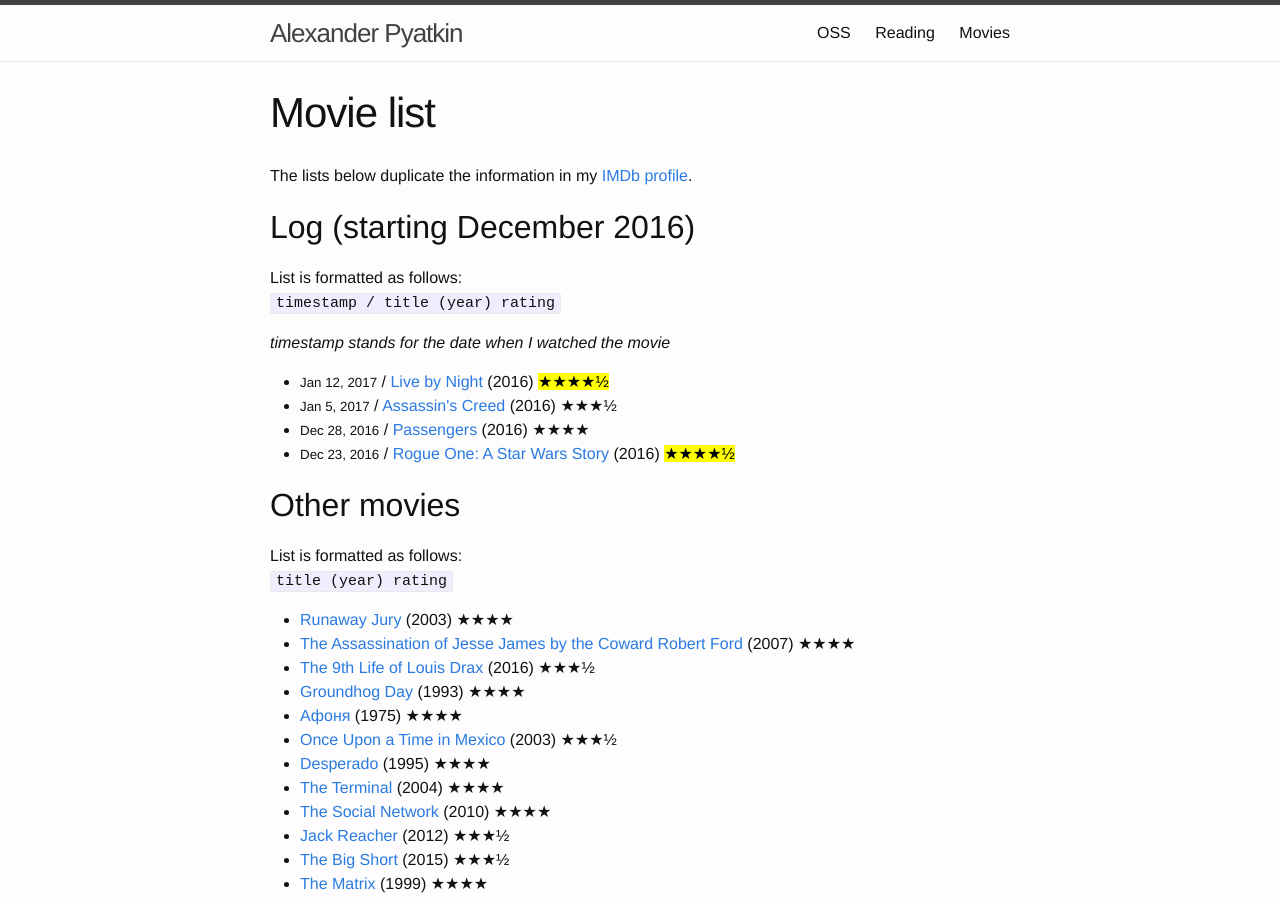
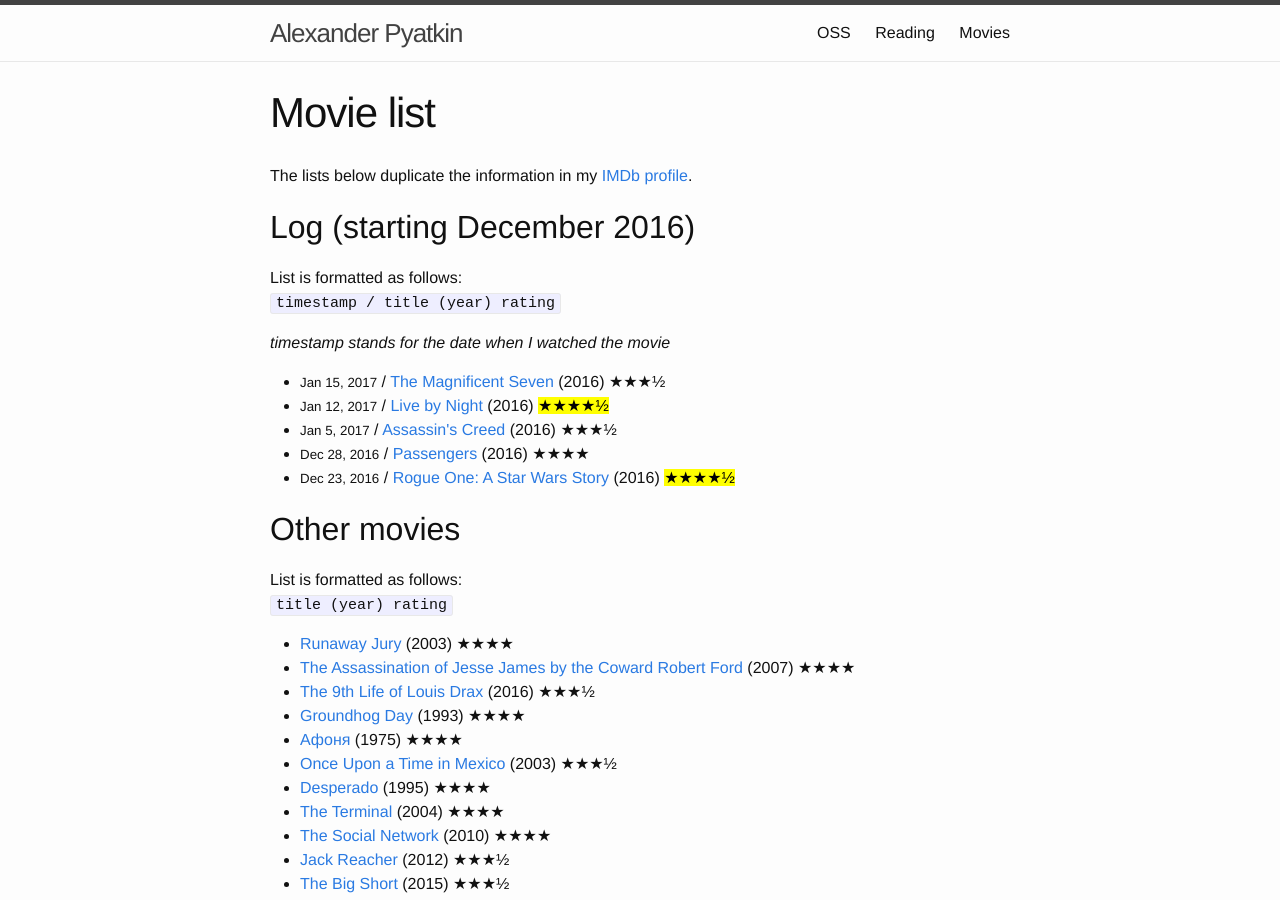
Before and after one commit to aspyatkin/personal-website, a Jekyll site: the page built from movie-list.md, in a window 1280 px wide and 900 px high. Built offline with Jekyll 4.4.1, drawn with Linux system fonts in a browser that asks for light colours.

Commit message:
Update movie list

```diff
--- a/movie-list.md
+++ b/movie-list.md
@@ -5,6 +5,12 @@
 permalink: /movie-list/
 top_ndx: 3
 log_list:
+  - date: 'Jan 15, 2017'
+    title: 'The Magnificent Seven'
+    year: 2016
+    rating: 3.5
+    url: 'http://www.imdb.com/title/tt2404435/'
+
   - date: 'Jan 12, 2017'
     title: 'Live by Night'
     year: 2016
```
